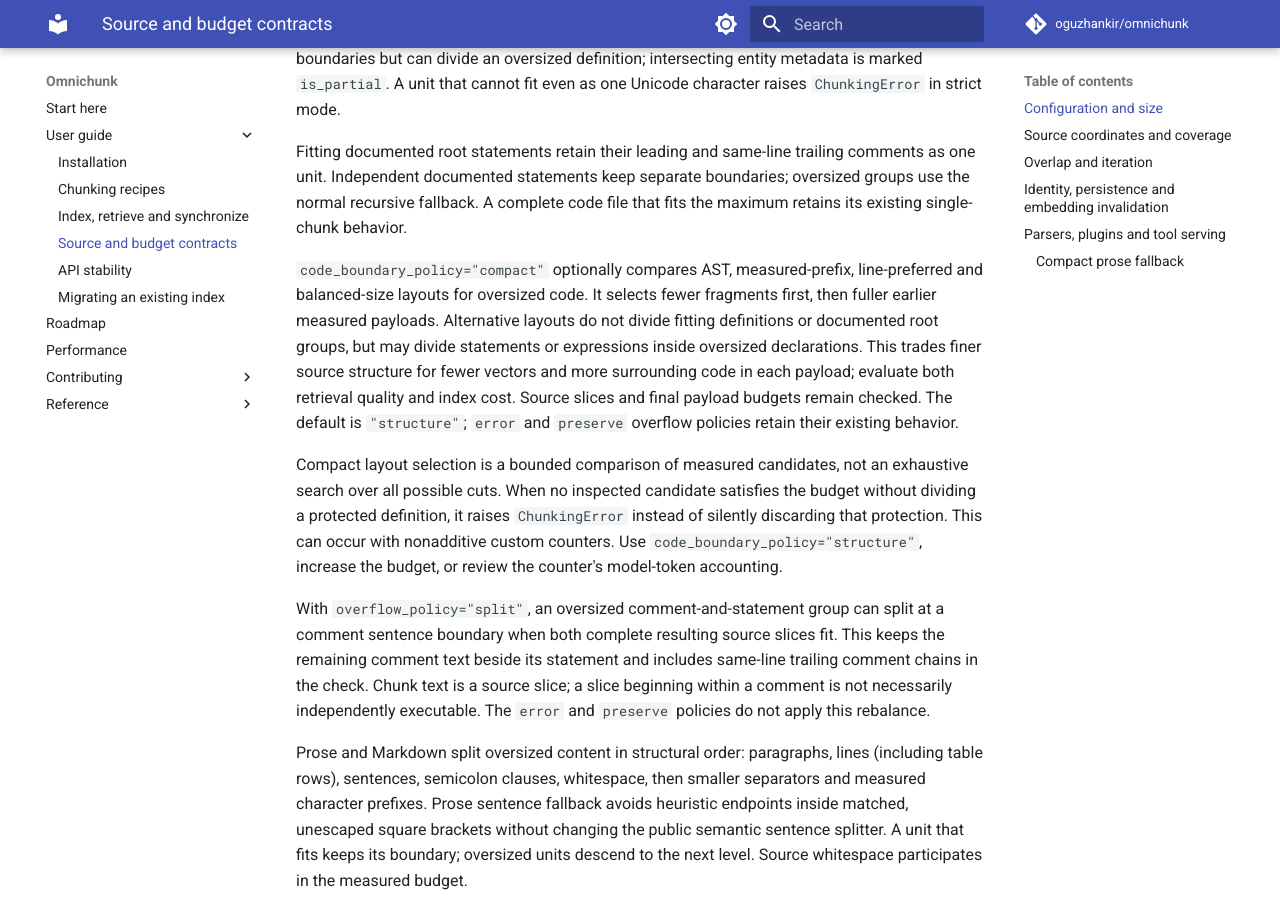
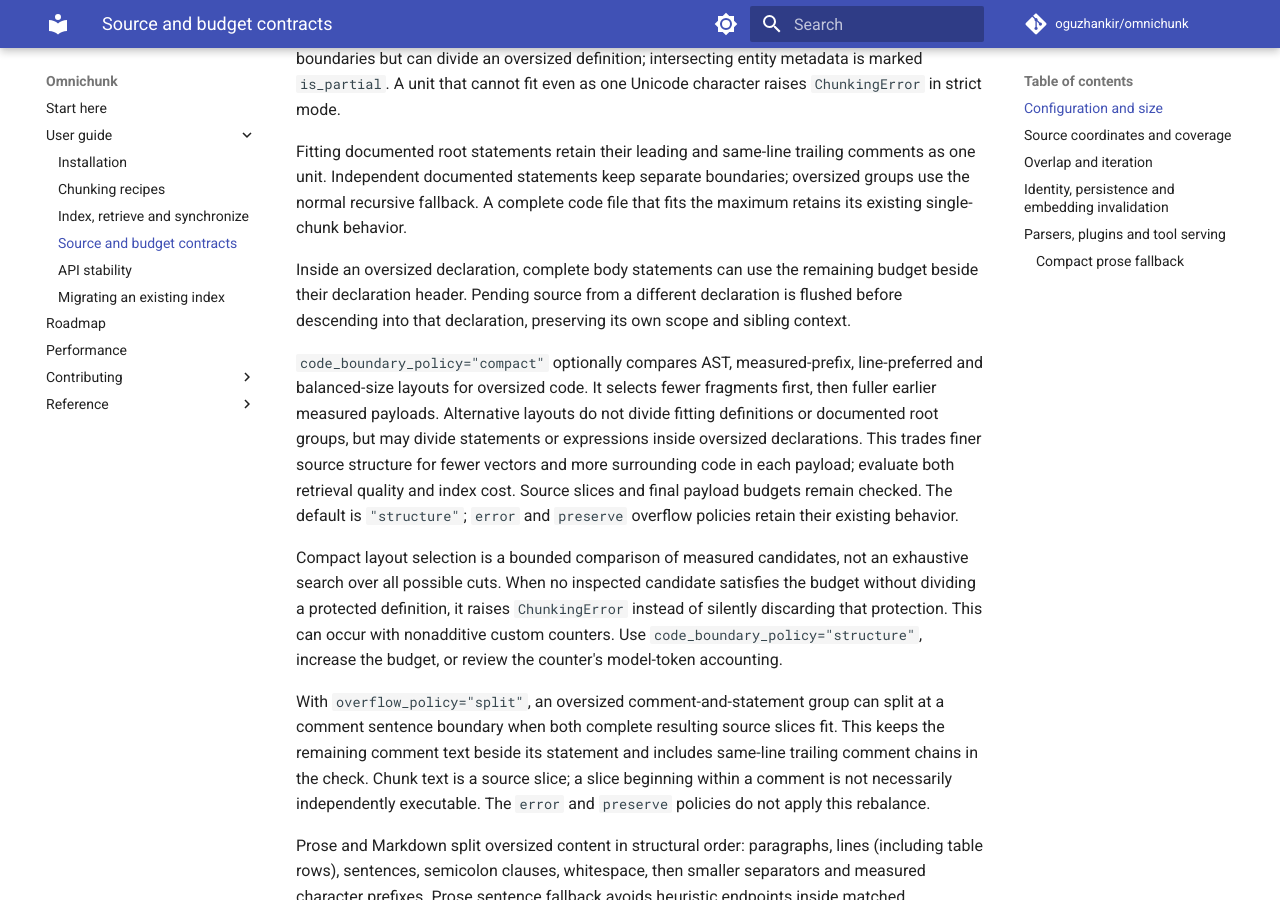
Before and after one commit to oguzhankir/omnichunk, an MkDocs documentation site: the page built from docs/reference/contracts.md, in a window 1280 px wide and 900 px high, scrolled down 1603 px. Built offline with MkDocs 1.6.1 and Material for MkDocs 9.7.7, drawn with Linux system fonts in a browser that asks for light colours; comment, search, counter and statistics services are not loaded.

Commit message:
Keep AST budget carry within declaration body boundaries

```diff
--- a/docs/reference/contracts.md
+++ b/docs/reference/contracts.md
@@ -60,6 +60,11 @@ Fitting documented root statements retain their leading and same-line trailing
 comments as one unit. Independent documented statements keep separate boundaries;
 oversized groups use the normal recursive fallback. A complete code file that
 fits the maximum retains its existing single-chunk behavior.
+
+Inside an oversized declaration, complete body statements can use the remaining
+budget beside their declaration header. Pending source from a different
+declaration is flushed before descending into that declaration, preserving its
+own scope and sibling context.
 
 `code_boundary_policy="compact"` optionally compares AST, measured-prefix,
 line-preferred and balanced-size layouts for oversized code. It selects fewer
```
Also changed, not shown: 1 other file.
